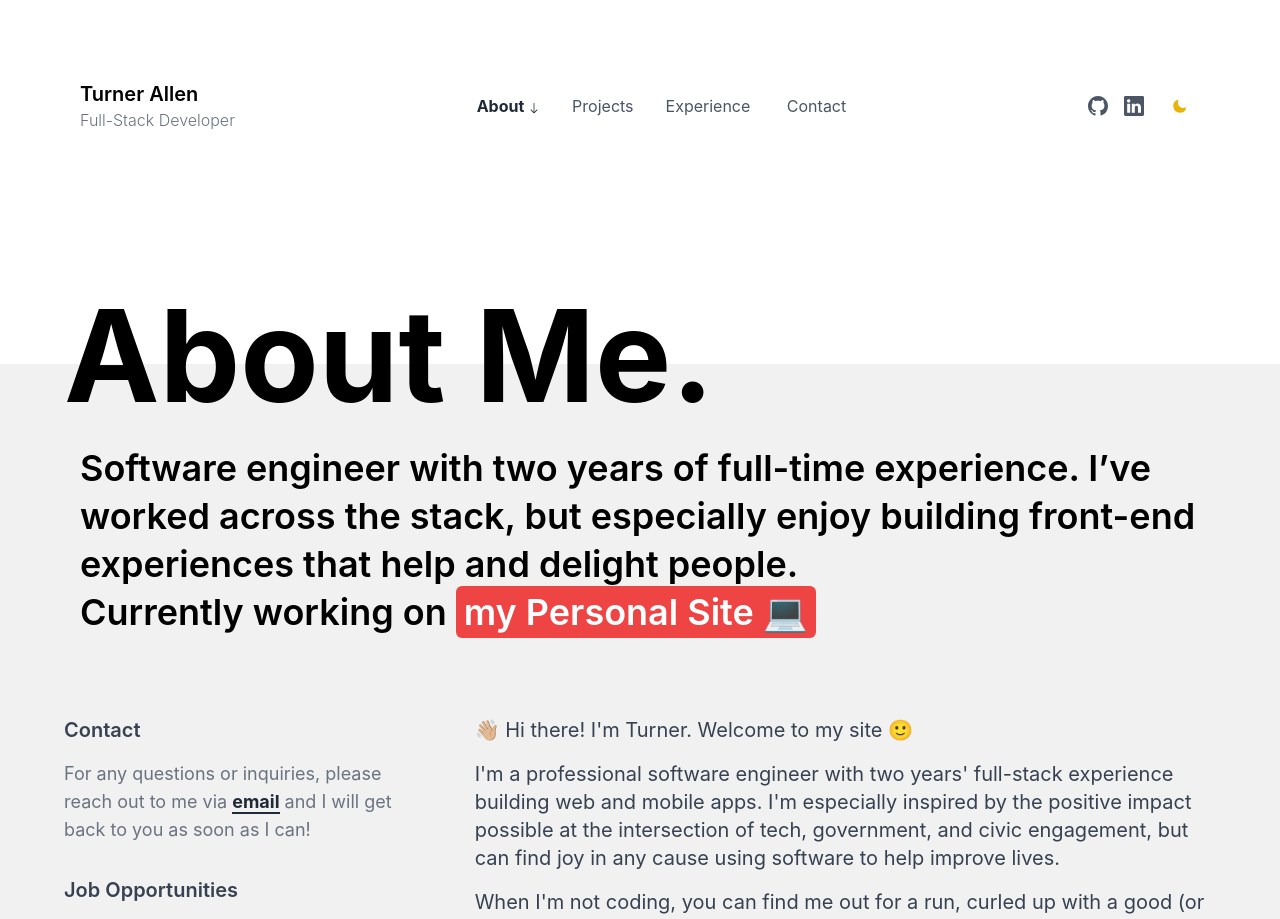
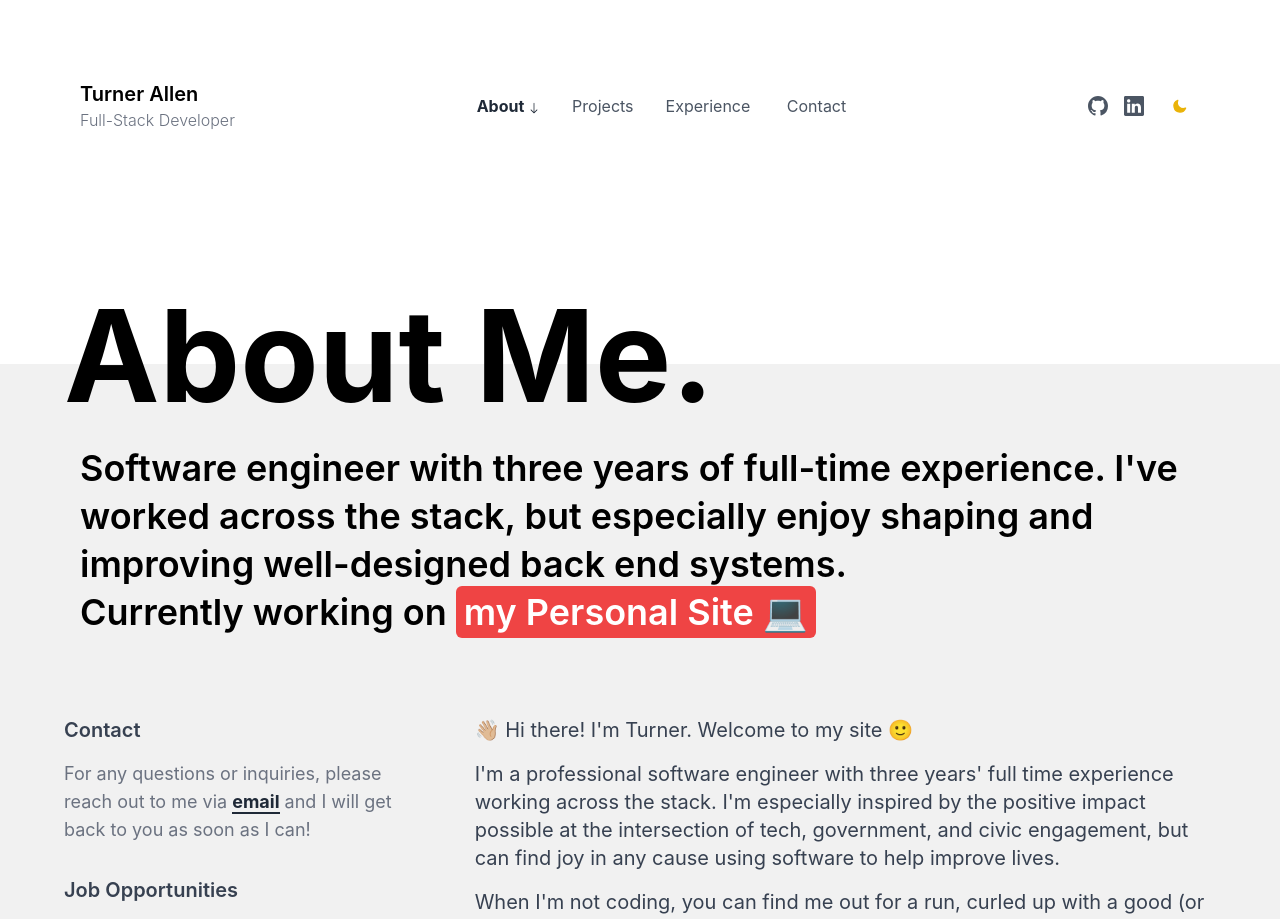
Before and after one commit to jtallen/turner-site, a Next.js app: page /about in a window 1280 px wide. Shown: the top 919 px of the page. Built offline with nearby package versions, Linux system fonts and the light colour scheme.

Commit message:
about updates

```diff
--- a/components/AboutMe.js
+++ b/components/AboutMe.js
@@ -99,9 +99,9 @@ export default function AboutMe() {
               👋🏼 Hi there! I'm Turner. Welcome to my site 🙂
             </p>
             <p className="text-xl text-gray-700 mb-4 dark:text-gray-300">
-              I'm a professional software engineer with two years' full-stack
-              experience building web and mobile apps. I'm especially inspired
-              by the positive impact possible at the intersection of tech,
+              I'm a professional software engineer with three years' full time
+              experience working across the stack. I'm especially inspired by
+              the positive impact possible at the intersection of tech,
               government, and civic engagement, but can find joy in any cause
               using software to help improve lives.
             </p>
--- a/constants/data.js
+++ b/constants/data.js
@@ -28,7 +28,7 @@ const userData = {
   ],
   about: {
     title:
-      'Software engineer with two years of full-time experience. I’ve worked across the stack, but especially enjoy building front-end experiences that help and delight people.',
+      "Software engineer with three years of full-time experience. I've worked across the stack, but especially enjoy shaping and improving well-designed back end systems.",
     currentProject: 'my Personal Site',
     currentProjectUrl: 'https://turner-site-green.vercel.app',
   },
```
